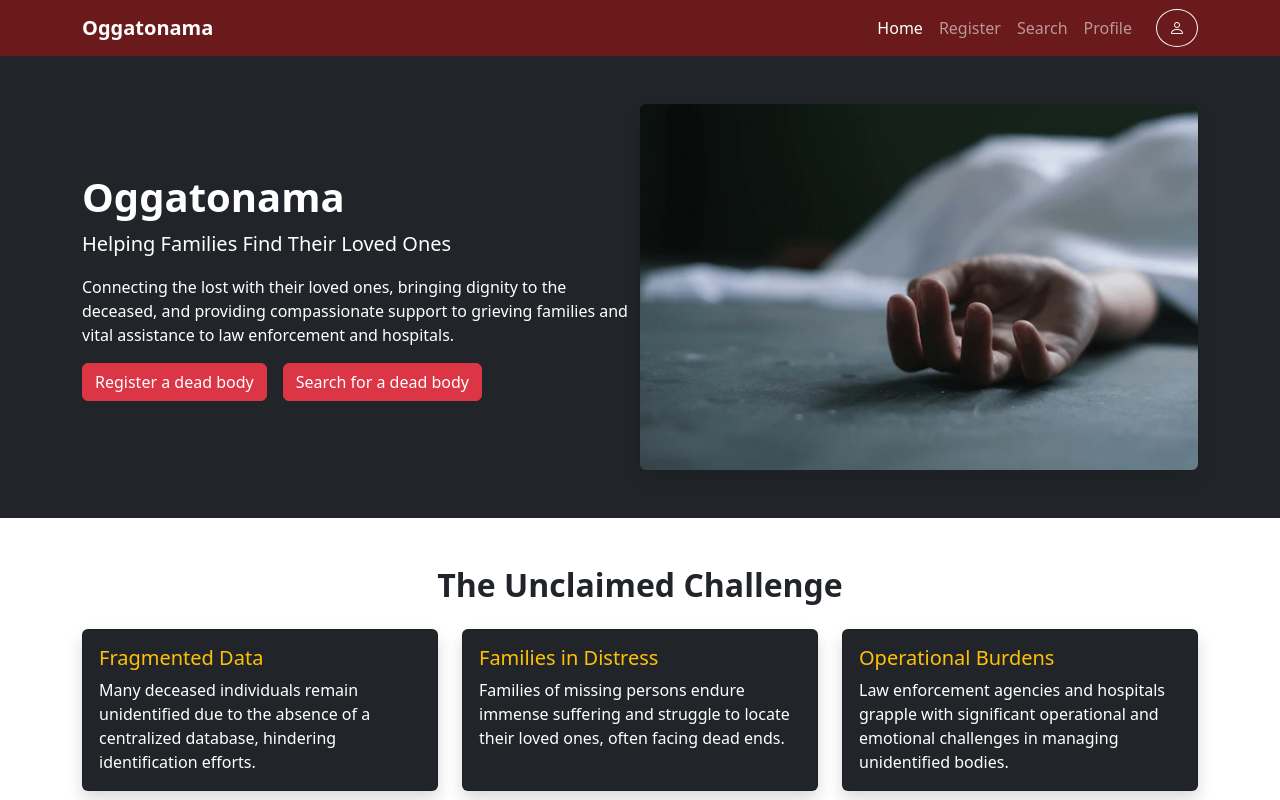
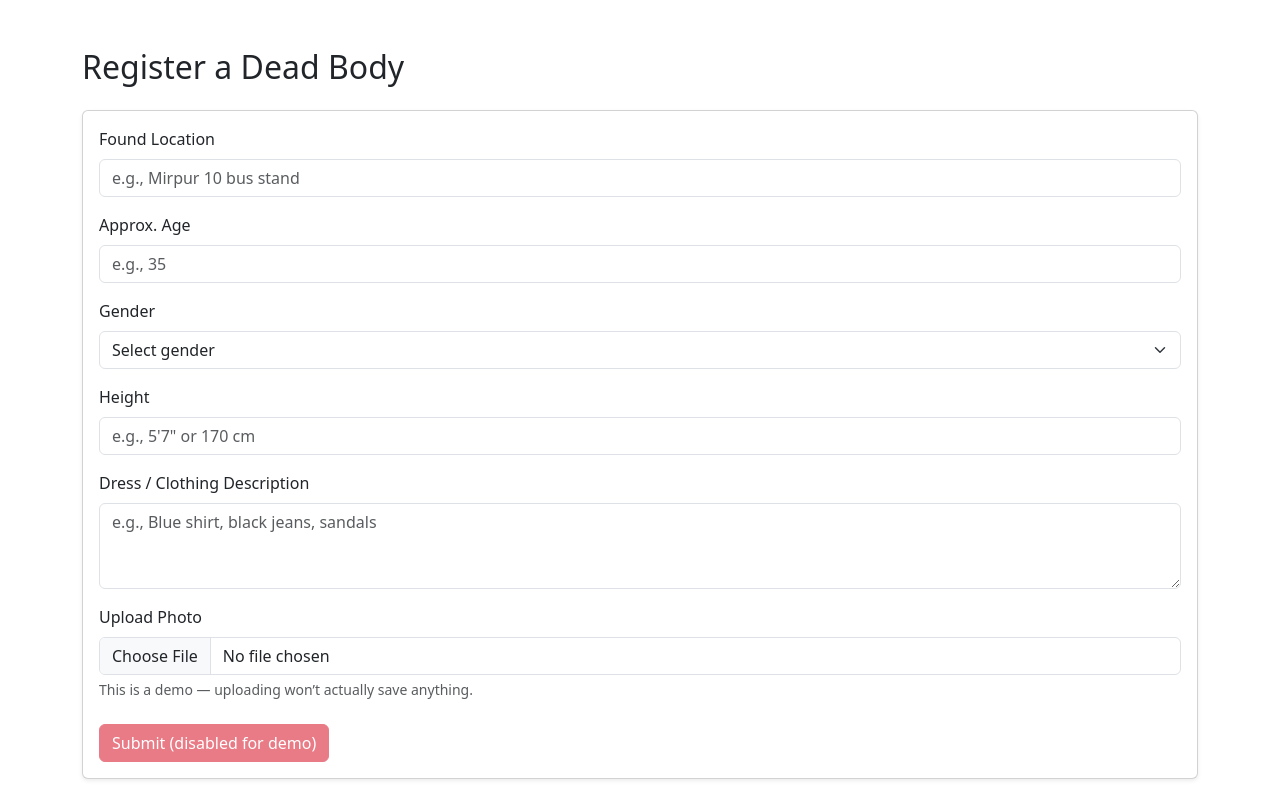
Before and after one commit to PanthaProtick/oggatonama_web, a React (Create React App) app: page /register in a window 1280 px wide. Shown: the top 800 px of the page. Built offline with nearby package versions, Linux system fonts and the light colour scheme.

Commit message:
Register Page Added

```diff
--- a/src/App.js
+++ b/src/App.js
@@ -1,13 +1,18 @@
 import React from "react";
-import { BrowserRouter as Router } from "react-router-dom";
+import { BrowserRouter as Router, Routes, Route } from "react-router-dom";
 import Dashboard from "./pages/Dashboard";
+import RegisterBody from "./pages/RegisterBody";
+
 import "bootstrap/dist/css/bootstrap.min.css";
 import "./App.css";
 
 function App() {
   return (
     <Router>
-      <Dashboard />
+      <Routes>
+    <Route path="/" element={<Dashboard />} />
+    <Route path="/register" element={<RegisterBody />} />
+  </Routes>
     </Router>
   );
 }
--- a/src/components/HeroSection.js
+++ b/src/components/HeroSection.js
@@ -1,5 +1,5 @@
 import React from "react";
-
+import { Link } from "react-router-dom";
 function HeroSection() {
   return (
     <div className="container-fluid bg-dark text-white py-5">
@@ -13,7 +13,10 @@ function HeroSection() {
             and vital assistance to law enforcement and hospitals.
           </p>
           <div className="d-flex justify-content-center justify-content-lg-start gap-3">
-            <button className="btn btn-danger">Register a dead body</button>
+            <Link to="/register" className="btn btn-danger">
+                Register a dead body
+            </Link>
+
             <button className="btn btn-danger">Search for a dead body</button>
           </div>
         </div>
--- /dev/null
+++ b/src/pages/RegisterBody.js
@@ -0,0 +1,63 @@
+import React from "react";
+
+function RegisterBody() {
+  return (
+    <div className="container my-5">
+      <h2 className="mb-4">Register a Dead Body</h2>
+
+      <div className="card shadow-sm">
+        <div className="card-body">
+          <form>
+            {/* Found Location */}
+            <div className="mb-3">
+              <label className="form-label">Found Location</label>
+              <input type="text" className="form-control" placeholder="e.g., Mirpur 10 bus stand" />
+            </div>
+
+            {/* Age */}
+            <div className="mb-3">
+              <label className="form-label">Approx. Age</label>
+              <input type="number" className="form-control" placeholder="e.g., 35" />
+            </div>
+
+            {/* Gender */}
+            <div className="mb-3">
+              <label className="form-label">Gender</label>
+              <select className="form-select">
+                <option value="">Select gender</option>
+                <option>Male</option>
+                <option>Female</option>
+                <option>Other / Prefer not to say</option>
+              </select>
+            </div>
+
+            {/* Height */}
+            <div className="mb-3">
+              <label className="form-label">Height</label>
+              <input type="text" className="form-control" placeholder="e.g., 5'7&quot; or 170 cm" />
+            </div>
+
+            {/* Dress */}
+            <div className="mb-3">
+              <label className="form-label">Dress / Clothing Description</label>
+              <textarea className="form-control" rows="3" placeholder="e.g., Blue shirt, black jeans, sandals"></textarea>
+            </div>
+
+            {/* Photo Upload */}
+            <div className="mb-4">
+              <label className="form-label">Upload Photo</label>
+              <input type="file" className="form-control" accept="image/*" />
+              <div className="form-text">This is a demo — uploading won’t actually save anything.</div>
+            </div>
+
+            <button type="button" className="btn btn-danger" disabled>
+              Submit (disabled for demo)
+            </button>
+          </form>
+        </div>
+      </div>
+    </div>
+  );
+}
+
+export default RegisterBody;
```
